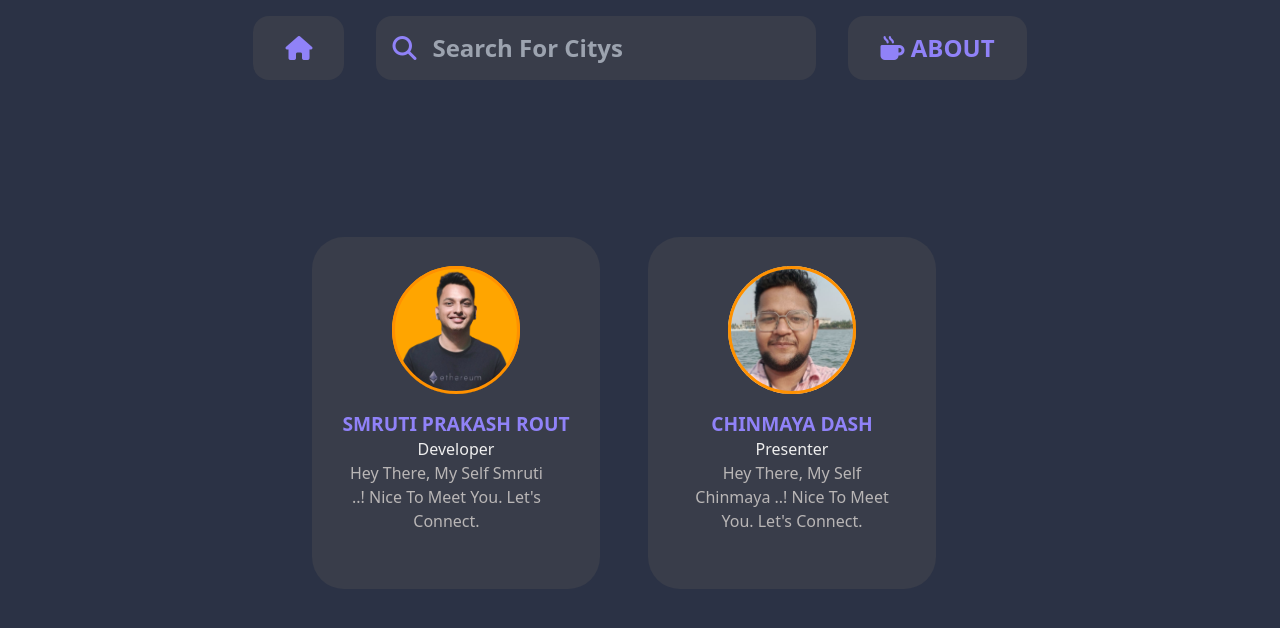
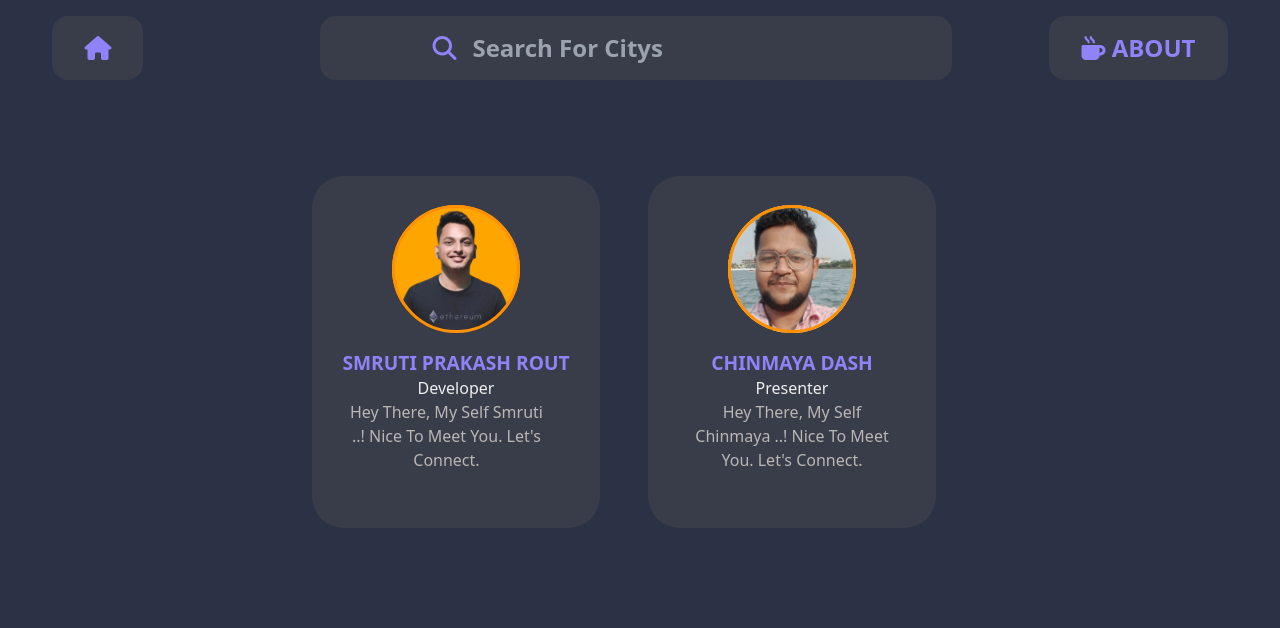
Before and after one commit to smrutiofficial/react_weather, a React (Create React App) app: page /about in a window 1280 px wide. Shown: the top 628 px of the page. Built offline with nearby package versions, Linux system fonts and the light colour scheme.

Commit message:
fix size

```diff
--- a/src/App.css
+++ b/src/App.css
@@ -99,7 +99,7 @@ input:focus {
 .airwrap {
   background: #393d4a;
   height: 20rem;
-  max-width: 75rem;
+  width: 85rem;
   min-width: 55rem;
   border-radius: 1rem;
   display: flex;
@@ -308,10 +308,13 @@ i {
 .nav {
   display: flex;
   flex-direction: row;
-  justify-content: center;
+  justify-content: space-around;
   align-items: center;
   text-align: center;
   padding-top: 1rem;
+  margin-bottom: 2rem;
+  gap: 2rem;
+  /* border: red solid; */
 }
 
 .qset {
@@ -319,15 +322,16 @@ i {
   height: 4rem;
   display: flex;
   font-size: 1.5rem;
-  padding: 0.5rem 1rem;
+  padding: 0.5rem 7rem;
   border-radius: 1rem;
-  margin: 0rem 2rem;
+  transform: translateX(2.5rem);
 }
 
 .qset input {
   background: #393d4a;
   margin-left: 1rem;
   font-weight: bold;
+  text-transform: capitalize;
   color: white;
 }
 
@@ -336,38 +340,57 @@ i {
   font-weight: bold;
 }
 
+/* ------------------------------------------------------------------------------------ */
 .ko {
-  /* border: red solid; */
   max-height: 26rem;
-  /* position: absolute; */
   width: 100vw;
   margin-top: 1.8rem;
   overflow-y: scroll;
+  position: absolute;
+  /* border: red solid; */
+  display: flex;
+  flex-direction: column;
+  justify-content: center;
+  align-items: center;
+  text-align: center;
+  margin-top: 0rem;
+}
+
+.ko1 {
+  color: #f9f4f4;
+  /* position: absolute; */
+  display: block;
   z-index: 99;
+  /* background: #9781f2; */
+  font-weight: bold;
+}
+
+.ko2 p {
+  /* border: red solid; */
+  padding: 0.2rem 15rem;
+  /* background: #9781f2; */
+  background: rgba( 135, 139, 255, 0.25 );
+/* box-shadow: 0 8px 32px 0 rgba(93, 78, 255, 0); */
+backdrop-filter: blur( 4px );
+-webkit-backdrop-filter: blur( 15px );
+/* border-radius: 10px; */
+border: 1px solid rgba( 255, 255, 255, 0.06 );
+
+  font-size: 1.4rem;
 
 }
 
-.ko1 {
-  border-radius: 0.5rem;
-  margin: 0rem 12rem 2rem 12rem;
+.ko2 p:hover {
+  /* background: #393d4a; */
+  box-shadow: 0 8px 32px 0 rgba(93, 78, 255, 0.7);
 
-  position: relative;
-  color: #ffffff;
-  font-weight: 600;
-  font-size: 1.4rem;
-  display: flex;
-  flex-direction: column;
-  justify-content: center;
-  text-align: center;
-  background: #9781f2;
+  color: #907cf6;
+  border: 4px solid rgba(118, 97, 255, 0.953);
+
+  /* font-size: 1.8rem; */
 }
 
-.ko1 p:hover {
-  font-size: 2rem;
-  background: #393d4a;
-
-}
-
+/* =========================================================================================== */
 /* ---------------------------------------------- */
 .wrap-div {
   /* border: red solid; */
@@ -445,7 +468,7 @@ i {
 
 }
 
-.gif{
+.gif {
   width: 100%;
   height: 100%;
   object-fit: cover;
```
Also changed, not shown: src/components/SearchResult.js (+4 -4 lines).
